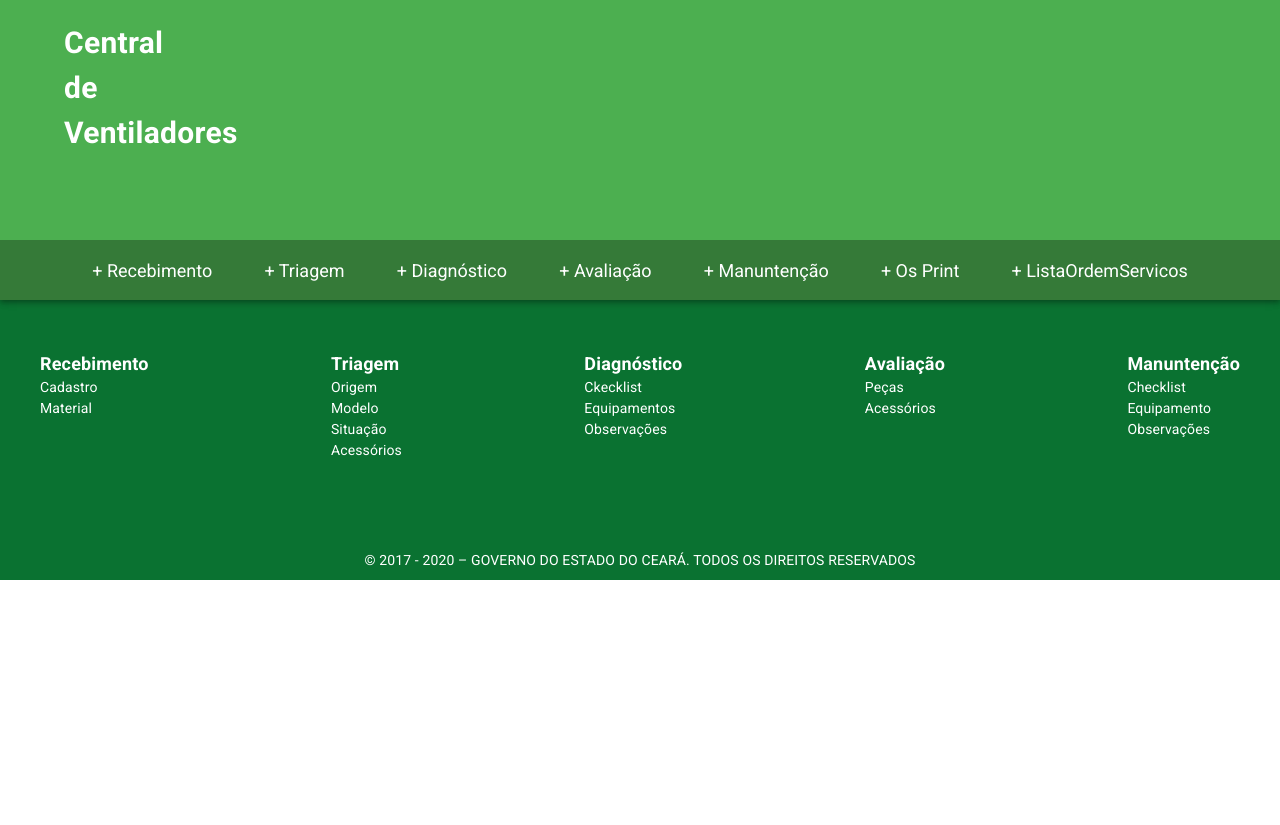
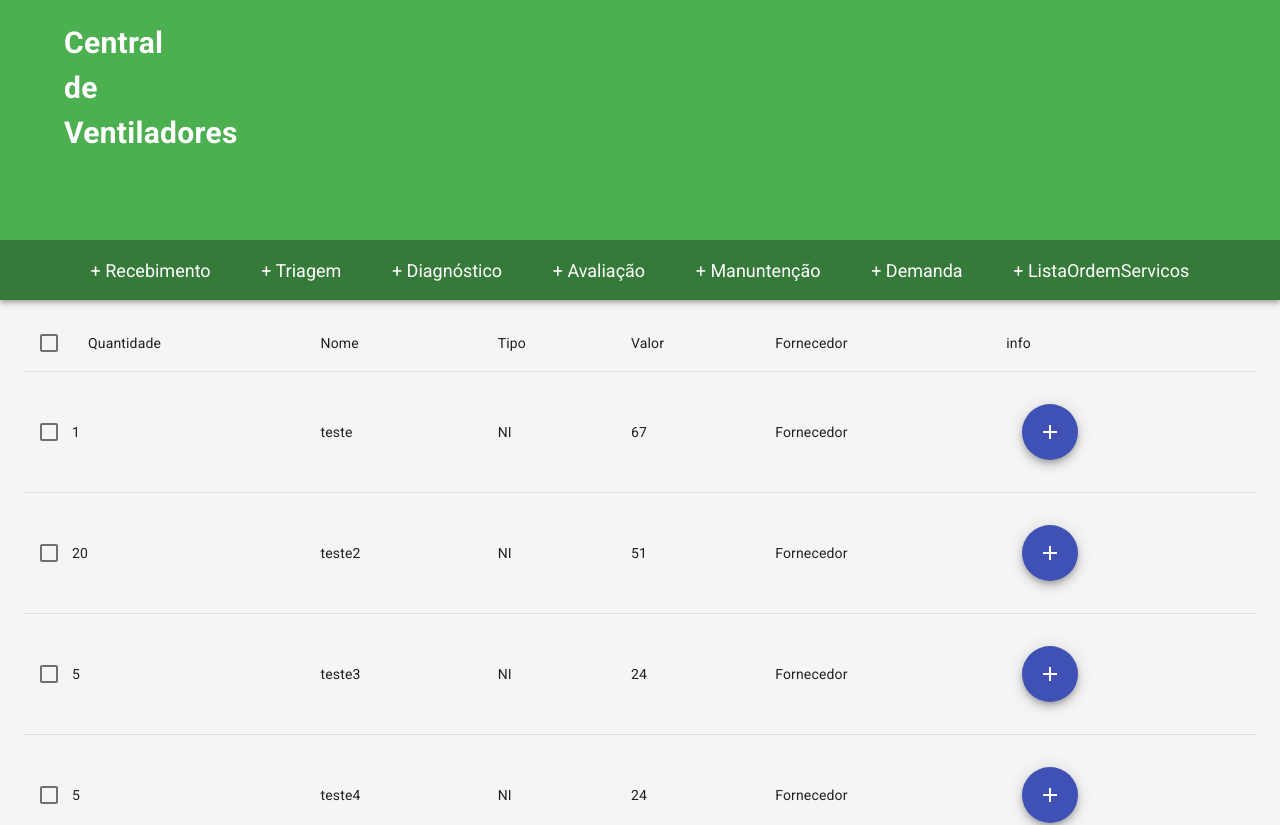
Before and after one commit to FeliciLab/gestao-ventiladores-front, a React (Create React App) app: page /Demand in a window 1280 px wide. Shown: the top 825 px of the page. Before the commit the page ends 800 px from the top, so only its background shows below. Built offline with nearby package versions, Linux system fonts and the light colour scheme.

Commit message:
Formulario de Demanda

```diff
--- /dev/null
+++ b/src/pages/FormDemand/BodyTableDemand.js
@@ -0,0 +1,47 @@
+import React from "react";
+import TableBody from "@material-ui/core/TableBody";
+import Checkbox from "@material-ui/core/Checkbox";
+import TableCell from "@material-ui/core/TableCell";
+import TableRow from "@material-ui/core/TableRow";
+import ToolTip from "./infoButton";
+export default function BodyTableDemand(props) {
+  function selecionarLinha(event, id) {
+    props.atualizarLinhaSelecionada(id);
+  }
+  console.log("dataaaaaaa", props.dados);
+  return (
+    <TableBody>
+      {props.dados.map((item, index) => {
+        const labelId = `enhanced-table-checkbox-${index}`;
+        return (
+          <TableRow
+            hover
+            onClick={(event) => selecionarLinha(event, item.id)}
+            role="checkbox"
+            tabIndex={-1}
+            key={`${item.id}`}
+            aria-checked={item.checked}
+            selected={item.checked}
+          >
+            <TableCell padding="checkbox">
+              <Checkbox
+                checked={item.checked}
+                inputProps={{"aria-labelledby": labelId}}
+              />
+            </TableCell>
+            <TableCell component="th" scope="row" padding="none">
+              {item.amount}
+            </TableCell>
+            <TableCell>{item.name}</TableCell>
+            <TableCell>{item.type}</TableCell>
+            <TableCell>{item.value}</TableCell>
+            <TableCell>{item.provider}</TableCell>
+            <TableCell>
+              <ToolTip item={item} />
+            </TableCell>
+          </TableRow>
+        );
+      })}
+    </TableBody>
+  );
+}
--- /dev/null
+++ b/src/pages/FormDemand/FormDemand.js
@@ -0,0 +1,40 @@
+import React, {useEffect} from "react";
+import Container from "@material-ui/core/Container";
+import TableDemand from "./TableDemand";
+
+const FormDemand = () => {
+  const [demandList, setDemandList] = React.useState([]);
+
+  useEffect(() => {
+    const data = rows;
+    setDemandList(data);
+  });
+
+  console.log(demandList);
+  return (
+    <Container>
+      <TableDemand data={demandList}></TableDemand>
+    </Container>
+  );
+};
+
+export default FormDemand;
+
+function createData(id, amount, name, type, value, provider, info) {
+  return {id, amount, name, type, value, provider, info};
+}
+const rows = [
+  createData(1, 1, "teste", "NI", 67, "Fornecedor"),
+  createData(2, 20, "teste2", "NI", 51, "Fornecedor"),
+  createData(3, 5, "teste3", "NI", 24, "Fornecedor"),
+  createData(4, 5, "teste4", "NI", 24, "Fornecedor"),
+  createData(5, 1, "teste5", "NI", 49, "Fornecedor"),
+  createData(6, 1, "teste6", "NI", 87, "Fornecedor"),
+  createData(7, 2, "teste7", "NI", 37, "Fornecedor"),
+  createData(8, 3, "teste8", "NI", 94, "Fornecedor"),
+  createData(9, 3, "teste9", "NI", 65, "Fornecedor"),
+  createData(10, 2, "teste10", "NI", 98, "Fornecedor"),
+  createData(11, 1, "teste11", "NI", 81, "Fornecedor"),
+  createData(12, 1, "teste12", "NI", 9, "Fornecedor"),
+  createData(13, 1, "teste13", "NI", 63, "Fornecedor"),
+];
--- /dev/null
+++ b/src/pages/FormDemand/HeaderTableDemand.js
@@ -0,0 +1,45 @@
+import React from "react";
+import {TableHead} from "@material-ui/core";
+import Checkbox from "@material-ui/core/Checkbox";
+import TableCell from "@material-ui/core/TableCell";
+import TableRow from "@material-ui/core/TableRow";
+
+const headCells = [
+  {id: "quantity", label: "Quantidade"},
+  {id: "name", label: "Nome"},
+  {id: "type", label: "Tipo"},
+  {id: "value", label: "Valor"},
+  {id: "provider", label: "Fornecedor"},
+  {id: "info", label: "info"},
+];
+
+export default function HeaderTableDemand(props) {
+  console.log(props);
+  function selecionarLinha (event) {
+    props.atualizarTodasLinhaSelecionada(props.selecionados.length > 0);
+  }
+  return (
+    <TableHead>
+      <TableRow>
+        <TableCell padding="checkbox">
+          <Checkbox
+            indeterminate={
+              props.selecionados.length > 0 &&
+              props.selecionados.length < props.numTotalLinhas
+            }
+            checked={
+              props.numTotalLinhas > 0 &&
+              props.selecionados.length === props.numTotalLinhas
+            }
+            onChange={selecionarLinha}
+          />
+        </TableCell>
+        {headCells.map((item) => (
+          <TableCell key={item.id} align="left" padding="default">
+            {item.label}
+          </TableCell>
+        ))}
+      </TableRow>
+    </TableHead>
+  );
+}
--- /dev/null
+++ b/src/pages/FormDemand/TableDemand.js
@@ -0,0 +1,104 @@
+import React from "react";
+import TableContainer from "@material-ui/core/TableContainer";
+import Table from "@material-ui/core/Table";
+import {makeStyles} from "@material-ui/core/styles";
+import HeaderTableDemand from "./HeaderTableDemand";
+import BodyTableDemand from "./BodyTableDemand";
+// import BarraAcaoTabelaOrdemServico from "./BarraAcaoTabelaOrdemServico";
+
+function createData(
+  id,
+  amount,
+  name,
+  type,
+  value,
+  provider,
+  info,
+  checked = false
+) {
+  return {id, amount, name, type, value, provider, info, checked};
+}
+
+export default function TableDemand(props) {
+  const classes = useStyles();
+  const dataList = props.data;
+
+  const [data, setData] = React.useState([]);
+
+  if (dataList.length > 0 && data.length === 0) {
+    setData(
+      dataList.length === 0
+        ? []
+        : dataList.map((item) =>
+            createData(
+              item.id,
+              item.amount,
+              item.name,
+              item.type,
+              item.value,
+              item.provider,
+              item.checked
+            )
+          )
+    );
+  }
+
+  function atualizarLinhaSelecionada(index) {
+    setData(
+      data.map((item) => {
+        if (item.index === index) {
+          item.checked = !item.checked;
+        }
+        return item;
+      })
+    );
+  }
+
+  function atualizarTodasLinhaSelecionada(checked) {
+    setData(
+      data.map((item) => {
+        item.checked = !checked;
+        return item;
+      })
+    );
+  }
+
+  // function abrirImpressao() {
+  //   return false;
+  // }
+  console.log("data", data);
+  return (
+    <div className={classes.espacamento}>
+      {/* <BarraAcaoTabelaOrdemServico
+        abrirImpressao={abrirImpressao}
+        selecionados={dados.filter((item) => item.checked)}
+        dadosOriginais={props.dados}
+      /> */}
+      <TableContainer>
+        <Table aria-labelledby="tableTitle" aria-label="enhanced table">
+          <HeaderTableDemand
+            selecionados={data.filter((item) => item.checked)}
+            numTotalLinhas={data.length}
+            atualizarTodasLinhaSelecionada={atualizarTodasLinhaSelecionada}
+          />
+
+          <BodyTableDemand
+            dados={data}
+            atualizarLinhaSelecionada={atualizarLinhaSelecionada}
+          />
+        </Table>
+      </TableContainer>
+      {/* <BarraAcaoTabelaOrdemServico
+        abrirImpressao={abrirImpressao}
+        selecionados={dados.filter((item) => item.checked)}
+        dadosOriginais={props.dados}
+      /> */}
+    </div>
+  );
+}
+
+const useStyles = makeStyles(() => ({
+  espacamento: {
+    marginTop: "15px",
+  },
+}));
--- /dev/null
+++ b/src/pages/FormDemand/index.js
@@ -0,0 +1,5 @@
+import React from "react";
+import Form from "./FormDemand";
+export default function () {
+  return <Form />;
+}
--- /dev/null
+++ b/src/pages/FormDemand/infoButton.js
@@ -0,0 +1,51 @@
+import React from "react";
+import {makeStyles} from "@material-ui/core/styles";
+import AddIcon from "@material-ui/icons/Add";
+import Fab from "@material-ui/core/Fab";
+import Tooltip from "@material-ui/core/Tooltip";
+import Typography from "@material-ui/core/Typography";
+
+export default function Tooltips(props) {
+  const item = props.item;
+  const classes = useStyles();
+
+  return (
+    <div>
+      <Tooltip
+        title={
+          <React.Fragment>
+            <Typography>infos</Typography>
+            {`nome : ${item.name}`}
+            <br />
+            {`nome : ${item.name}`}
+            <br />
+            {`nome : ${item.name}`}
+            <br />
+            {`nome : ${item.name}`}
+            <br />
+          </React.Fragment>
+        }
+        classes={{tooltip: classes.customWidth}}
+      >
+        <Fab color="primary" className={classes.fab}>
+          <AddIcon />
+        </Fab>
+      </Tooltip>
+    </div>
+  );
+}
+
+const useStyles = makeStyles((theme) => ({
+  fab: {
+    margin: theme.spacing(2),
+  },
+  absolute: {
+    position: "absolute",
+    bottom: theme.spacing(2),
+    right: theme.spacing(3),
+  },
+  customWidth: {
+    maxWidth: 500,
+    fontSize: 15,
+  },
+}));
--- a/src/pages/_layout/Header.js
+++ b/src/pages/_layout/Header.js
@@ -27,30 +27,24 @@ export default function Header() {
         </Toolbar>
         <div className={classes.appBarFooter}>
           <div className={classes.divTextFooter}>
-            <Link className={classes.link} noWrap>
-              + Recebimento
-            </Link>
+            <Link className={classes.link}>+ Recebimento</Link>
 
-            <Link to="/" className={classes.link} noWrap>
+            <Link to="/" className={classes.link}>
               + Triagem
             </Link>
 
-            <Link to="/Diagnostico" className={classes.link} noWrap>
+            <Link to="/Diagnostico" className={classes.link}>
               + Diagnóstico
             </Link>
 
-            <Link className={classes.link} noWrap>
-              + Avaliação
+            <Link className={classes.link}>+ Avaliação</Link>
+
+            <Link className={classes.link}>+ Manuntenção</Link>
+
+            <Link to="/Demand" className={classes.link}>
+              + Demanda
             </Link>
-
-            <Link className={classes.link} noWrap>
-              + Manuntenção
-            </Link>
-
-            <Link to="/osprint" className={classes.link} noWrap>
-              + Os Print
-            </Link>
-            <Link to="/osprinter" className={classes.link} noWrap>
+            <Link to="/osprinter" className={classes.link}>
               + ListaOrdemServicos
             </Link>
           </div>
--- a/src/router.js
+++ b/src/router.js
@@ -6,6 +6,7 @@ import ListaOrdemServicos from "./pages/ListaOrdemServicos";
 import OsPrint from "./pages/OsPrint";
 import FormTriagem from "./pages/FormTriagem";
 import FormDiagnostico from "./pages/FormDiagnostico";
+import FormDemand from "./pages/FormDemand";
 import {isAutenticated} from "./services/auth";
 
 const PrivateRoute = ({component: Component, ...rest}) => (
@@ -25,6 +26,7 @@ const Routes = () => (
   <Switch>
     <Route path="/" exact component={FormTriagem} />
     <Route path="/Diagnostico" exact component={FormDiagnostico} />
+    <Route path="/Demand" exact component={FormDemand} />
     <Route path="/osprinter" component={ListaOrdemServicos} />
     <Route path="/osprint" component={OsPrint} />
     <PrivateRoute path="/profile" component={Profile} />
```
